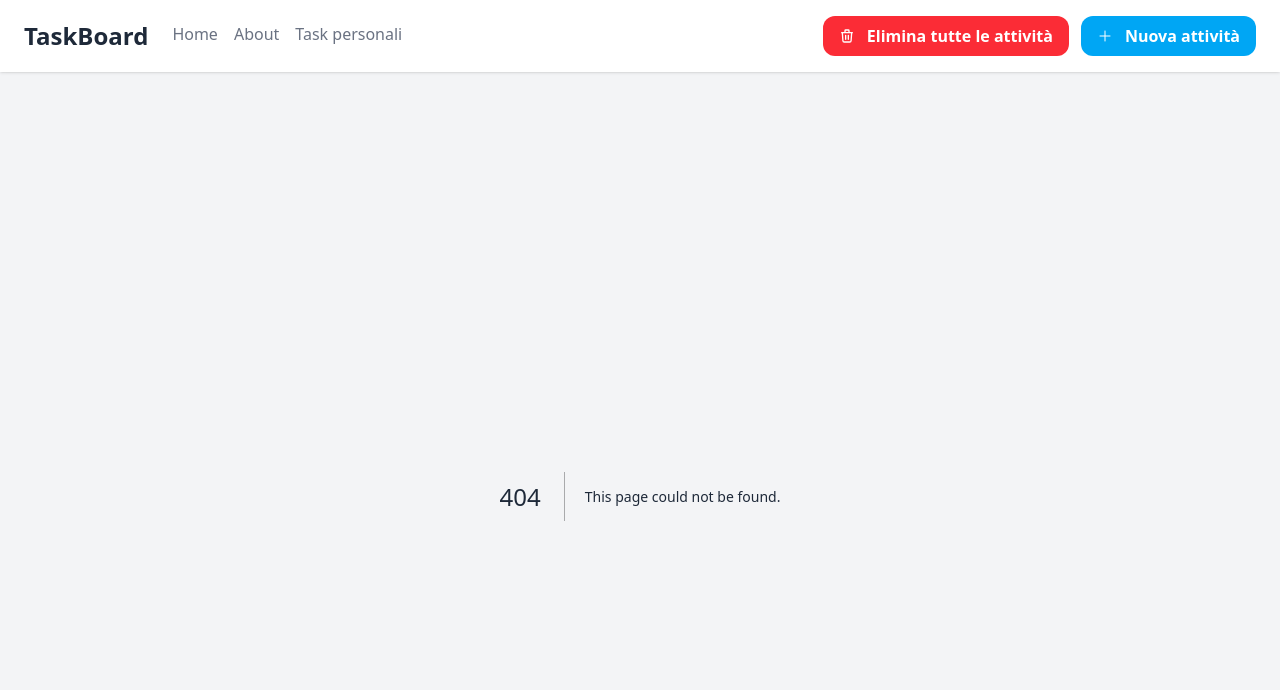
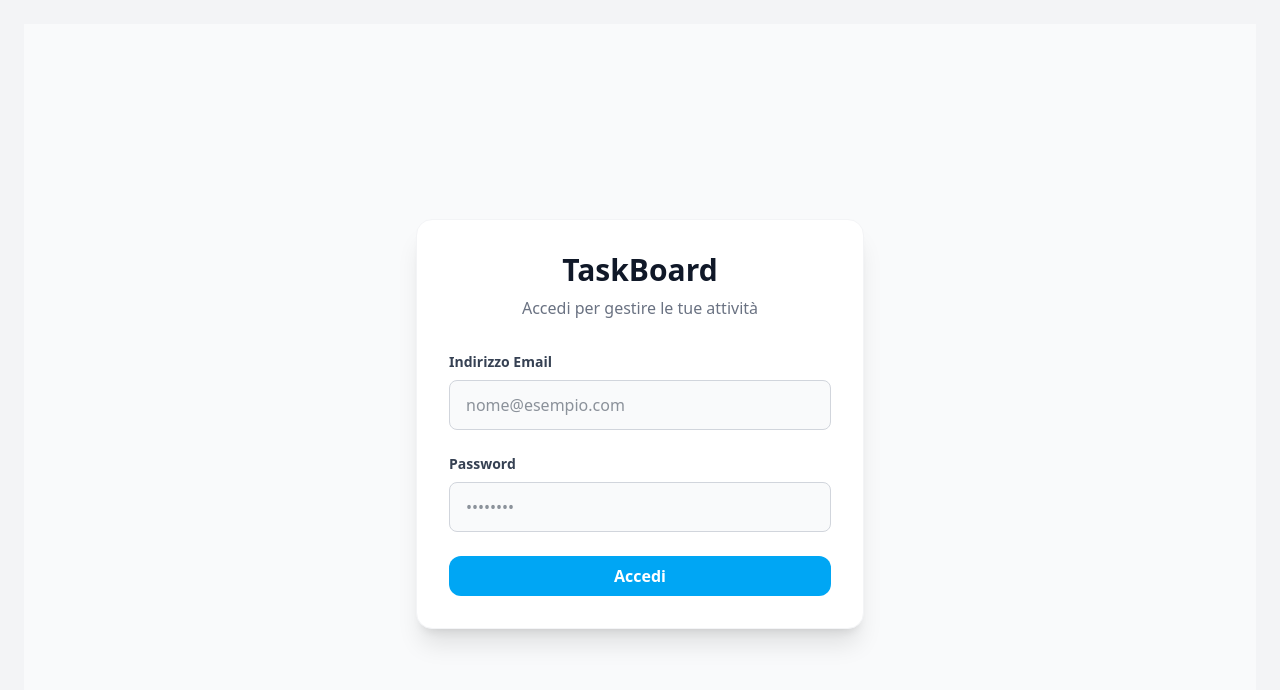
Before and after one commit to giordanam/myNextTaksboard, a Next.js app: page /login in a window 1280 px wide. Before the commit this address had no page. Shown: the top 690 px of the page. Built offline with nearby package versions, Linux system fonts and the light colour scheme.

Commit message:
feat: implement login (mock) functionality with form validation and middleware for authentication

```diff
--- /dev/null
+++ b/src/app/login/page.tsx
@@ -0,0 +1,6 @@
+'use client';
+import LoginForm from '@/components/LoginForm';
+
+export default function LoginPage() {
+  return <LoginForm />;
+}
--- a/src/components/Header.tsx
+++ b/src/components/Header.tsx
@@ -1,15 +1,26 @@
 'use client';
 
 import Link from 'next/link';
-import { usePathname } from 'next/navigation'; // <-- L'hook per capire dove siamo!
+import { usePathname, useRouter } from 'next/navigation'; // <-- L'hook per capire dove siamo!
 import { useTasks } from '@/contexts/TaskContext';
 import Button from './Button';
-import { IconPlus, IconDelete } from './Icons';
+import { IconPlus, IconDelete, IconLogout } from './Icons';
 
 export default function Header() {
   const { setIsModalOpen, deleteAllTasks } = useTasks();
   const pathname = usePathname();
   const isUserPage = pathname === '/user';
+  const router = useRouter();
+
+  if (pathname === '/login') {
+    return null;
+  }
+
+  const handleLogout = () => {
+    document.cookie = 'isAuthenticated=false; path=/; max-age=0';
+    document.cookie = 'userName=; path=/; max-age=0';
+    router.push('/login');
+  };
 
   return (
     <header className="bg-white shadow-sm sticky top-0 z-10">
@@ -71,6 +82,10 @@ export default function Header() {
             <IconPlus className="size-4" />
             Nuova attività
           </Button>
+          <Button variant="ghost" onClick={handleLogout} className="ml-3 gap-3">
+            <IconLogout className="size-4" />
+            Logout
+          </Button>
         </div>
       </div>
     </header>
--- a/src/components/Icons.tsx
+++ b/src/components/Icons.tsx
@@ -253,3 +253,22 @@ export function IconComplete({ className }: IconProps) {
     </svg>
   );
 }
+
+export function IconLogout({ className }: IconProps) {
+  return (
+    <svg
+      xmlns="http://www.w3.org/2000/svg"
+      fill="none"
+      viewBox="0 0 24 24"
+      strokeWidth="1.5"
+      stroke="currentColor"
+      className={className}
+    >
+      <path
+        strokeLinecap="round"
+        strokeLinejoin="round"
+        d="M15.75 9V5.25A2.25 2.25 0 0 0 13.5 3h-6a2.25 2.25 0 0 0-2.25 2.25v13.5A2.25 2.25 0 0 0 7.5 21h6a2.25 2.25 0 0 0 2.25-2.25V15M12 9l-3 3m0 0 3 3m-3-3h12.75"
+      />
+    </svg>
+  );
+}
--- /dev/null
+++ b/src/components/LoginForm.tsx
@@ -0,0 +1,99 @@
+'use client';
+import { useState } from 'react';
+import { useRouter } from 'next/navigation';
+import Button from '@/components/Button';
+
+export default function LoginForm() {
+  const [email, setEmail] = useState('');
+  const [password, setPassword] = useState('');
+  const [error, setError] = useState('');
+  const [isLoading, setIsLoading] = useState(false);
+  const router = useRouter();
+
+  const handleLogin = (e: React.FormEvent<HTMLFormElement>) => {
+    e.preventDefault();
+    setIsLoading(true);
+    setError('');
+
+    //fake validazione campi
+    if (!email || !password) {
+      setError('Email e password sono obbligatorie.');
+      setIsLoading(false);
+      return;
+    }
+
+    if (password.length < 6) {
+      setError('La password deve contenere almeno 6 caratteri.');
+      setIsLoading(false);
+      return;
+    }
+
+    //simulazione chiamata API
+    setTimeout(() => {
+      // usiamo credenziali di prova per simulare un errore
+      if (email === 'admin@test.com' && password === 'password123') {
+        document.cookie = 'userName=Admin; path=/; max-age=86400'; // da capire se lasciare per gestione task personali
+        document.cookie = 'isAuthenticated=true; path=/; max-age=86400';
+        setIsLoading(false);
+        setError('');
+        setEmail('');
+        setPassword('');
+        // riportiamo l'utente alla bacheca
+        router.push('/');
+      } else {
+        // errore: credenziali sbagliate
+        setError('Email o password non valide. Prova admin@test.com / password123');
+        setIsLoading(false);
+      }
+    }, 1500);
+  };
+
+  return (
+    <div className="min-h-screen flex items-center justify-center bg-gray-50 px-4">
+      <div className="bg-white p-8 rounded-2xl shadow-xl max-w-md w-full border border-gray-100">
+        <div className="text-center mb-8">
+          <h1 className="text-3xl font-bold text-gray-900">TaskBoard</h1>
+          <p className="text-gray-500 mt-2">Accedi per gestire le tue attività</p>
+        </div>
+
+        <form onSubmit={handleLogin} className="space-y-6">
+          <div>
+            <label className="block text-sm font-semibold text-gray-700 mb-2">
+              Indirizzo Email
+            </label>
+            <input
+              type="email"
+              value={email}
+              onChange={(e) => setEmail(e.target.value)}
+              className="w-full px-4 py-3 border border-gray-300 rounded-lg focus:ring-2 focus:ring-sky-500 focus:border-sky-500 outline-none transition-all bg-gray-50 focus:bg-white"
+              placeholder="nome@esempio.com"
+              required
+            />
+          </div>
+
+          <div>
+            <label className="block text-sm font-semibold text-gray-700 mb-2">Password</label>
+            <input
+              type="password"
+              value={password}
+              onChange={(e) => setPassword(e.target.value)}
+              className="w-full px-4 py-3 border border-gray-300 rounded-lg focus:ring-2 focus:ring-sky-500 focus:border-sky-500 outline-none transition-all bg-gray-50 focus:bg-white"
+              placeholder="••••••••"
+              required
+            />
+          </div>
+
+          {error && (
+            <div className="p-3 bg-red-50 text-red-600 text-sm rounded-lg border border-red-200">
+              {error}
+            </div>
+          )}
+
+          <Button type="submit" disabled={isLoading} className="w-full gap-3">
+            {isLoading ? 'Accesso in corso...' : 'Accedi'}
+          </Button>
+        </form>
+      </div>
+    </div>
+  );
+}
--- /dev/null
+++ b/src/middleware.ts
@@ -0,0 +1,25 @@
+import { NextResponse } from 'next/server';
+import type { NextRequest } from 'next/server';
+
+// ogni volta che viene digitato un indirizzo o si cambia pagima, parte una request (che contiene URL, IP e cookie)
+// il middleware intercetta queste richieste e può decidere se permetterle o meno
+export function middleware(request: NextRequest) {
+  // controlliamo se l'utente ha il cookie "isAuthenticated" (ha già fatto login)
+  const hasToken = request.cookies.has('isAuthenticated');
+  // vediamo dove vuole andare
+  const isGoingToHome = request.nextUrl.pathname === '/';
+
+  // se cerca di entrare in bacheca (/) ma non è autenticato
+  if (isGoingToHome && !hasToken) {
+    // redirect alla pagina di login
+    return NextResponse.redirect(new URL('/login', request.url));
+  }
+
+  // in tutti gli altri casi l'utente può proseguire normalmente
+  return NextResponse.next();
+}
+
+// il middleware viene eseguito su tutte le richieste, tranne quando il browser sta cercando di scaricare immagini, CSS, script interni (_next) o la favicon
+export const config = {
+  matcher: ['/((?!api|_next/static|_next/image|favicon.ico).*)'],
+};
```
